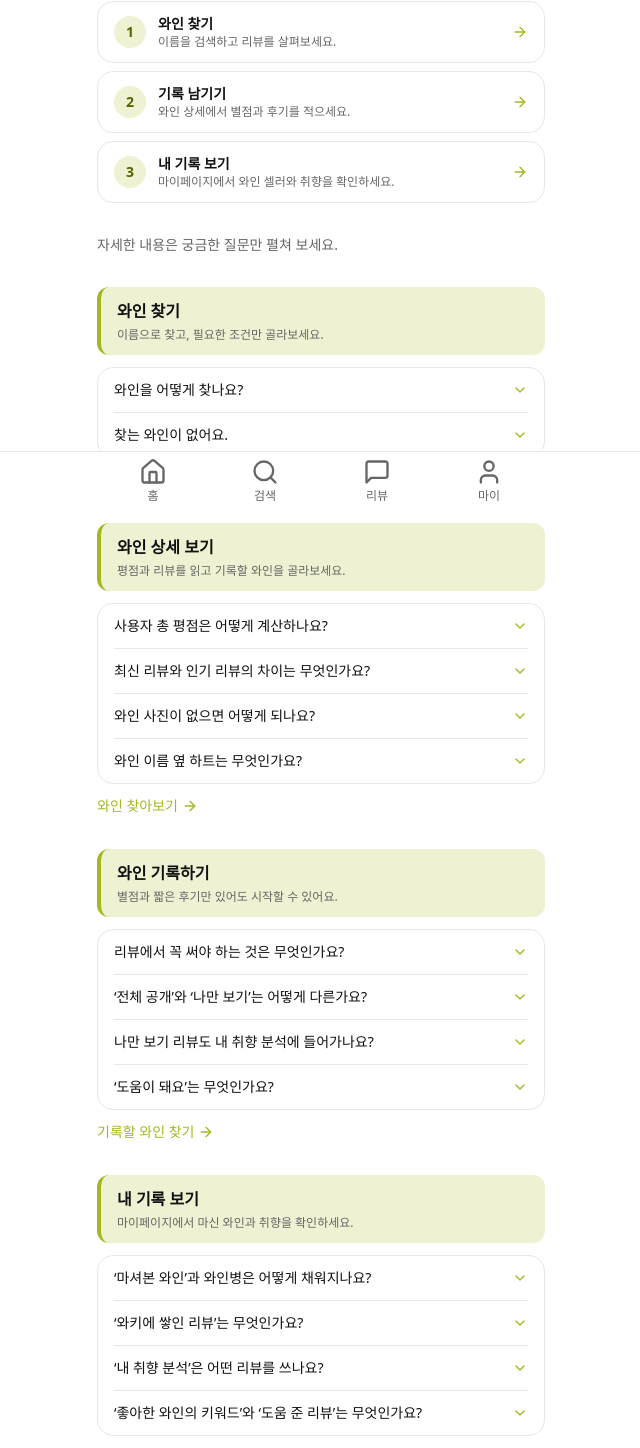
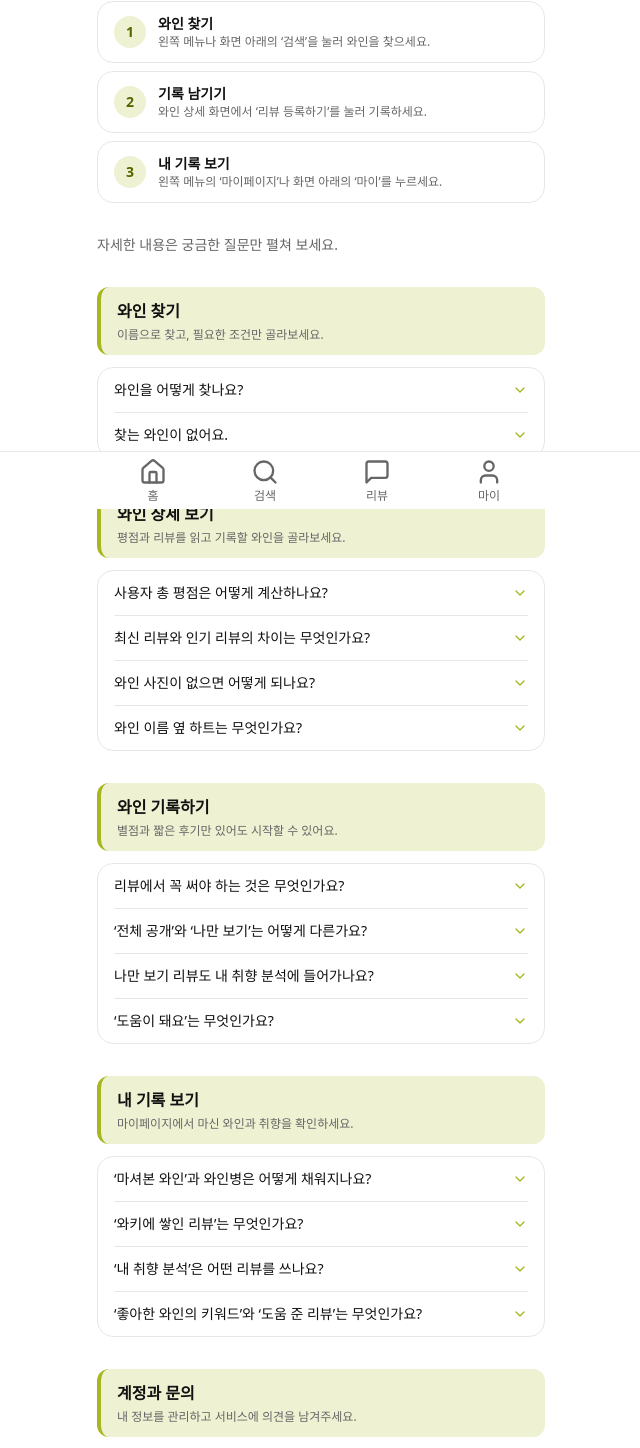
Before and after one commit to skan9708/wakiPedia_renew_2026, a React (Vite) app: page /guide in a window 1280 px wide. Shown: the part 291-1739 px from the top of the page, without its empty margins (319-959 px from the left). Built offline with nearby package versions, Linux system fonts and the light colour scheme; no server answers; a web font is replaced by a local one.

Commit message:
Clarify guide navigation and wine registration flow

```diff
--- a/src/pages/Guide/GuideMobile.tsx
+++ b/src/pages/Guide/GuideMobile.tsx
@@ -1,11 +1,9 @@
-import { ArrowRight, ChevronDown } from 'lucide-react';
-import { Link } from 'react-router-dom';
+import { ChevronDown } from 'lucide-react';
 
 type GuideTopic = {
   id: string;
   title: string;
   summary: string;
-  link: { to: string; label: string };
   questions: { question: string; answer: string }[];
 };
 
@@ -14,17 +12,15 @@ const topics: GuideTopic[] = [
     id: 'search',
     title: '와인 찾기',
     summary: '이름으로 찾고, 필요한 조건만 골라보세요.',
-    link: { to: '/search', label: '와인 검색하기' },
     questions: [
       { question: '와인을 어떻게 찾나요?', answer: '홈이나 검색 화면에서 한글·영문 이름을 입력하세요. 검색 필터에서 와인 종류, 나라, 품종을 고를 수 있어요.' },
-      { question: '찾는 와인이 없어요.', answer: '검색 결과에 와인이 없다면 ‘새로운 와인 등록하기’를 눌러 등록할 수 있어요. 등록하려면 로그인이 필요합니다.' },
+      { question: '찾는 와인이 없어요.', answer: '추천 목록에 와인이 보이지 않아도 검색어를 입력한 뒤 엔터를 누르거나 ‘검색’ 버튼을 눌러 보세요. 검색 결과에도 와인이 없다면 ‘새로운 와인 등록하기’ 버튼이 나타납니다. 등록하려면 로그인이 필요해요.' },
     ],
   },
   {
     id: 'wine',
     title: '와인 상세 보기',
     summary: '평점과 리뷰를 읽고 기록할 와인을 골라보세요.',
-    link: { to: '/search', label: '와인 찾아보기' },
     questions: [
       { question: '사용자 총 평점은 어떻게 계산하나요?', answer: '공개 리뷰에 매긴 별점의 평균이에요. 공개 리뷰가 아직 없다면 이전 서비스에서 가져온 평균 평점이 표시될 수 있어요.' },
       { question: '최신 리뷰와 인기 리뷰의 차이는 무엇인가요?', answer: '최신 리뷰는 최근 작성순, 인기 리뷰는 ‘도움이 돼요’를 많이 받은 순서예요. 받은 수가 같으면 최근 리뷰가 먼저 나옵니다.' },
@@ -36,10 +32,9 @@ const topics: GuideTopic[] = [
     id: 'review',
     title: '와인 기록하기',
     summary: '별점과 짧은 후기만 있어도 시작할 수 있어요.',
-    link: { to: '/search', label: '기록할 와인 찾기' },
     questions: [
       { question: '리뷰에서 꼭 써야 하는 것은 무엇인가요?', answer: '별점과 후기 글만 필수예요. 사진, 맛의 세기, 느낌 태그는 원하는 것만 기록하세요.' },
-      { question: '‘전체 공개’와 ‘나만 보기’는 어떻게 다른가요?', answer: '전체 공개 리뷰는 다른 사람도 볼 수 있고 와인 평점에 반영돼요. 나만 보기 리뷰는 내 기록에서만 볼 수 있으며 사진을 첨부할 수 없어요.' },
+      { question: '‘전체 공개’와 ‘나만 보기’는 어떻게 다른가요?', answer: '전체 공개 리뷰는 다른 사람도 볼 수 있고 와인 평점에 반영돼요. 나만 보기 리뷰는 내 기록에서만 볼 수 있어요. 현재 나만 보기 리뷰에는 사진을 첨부할 수 없습니다.' },
       { question: '나만 보기 리뷰도 내 취향 분석에 들어가나요?', answer: '네. 공개 여부와 관계없이 내가 4점 이상 준 와인은 취향 분석 대상이 될 수 있어요. 와인의 특징 정보가 없는 항목은 수치 계산에서 제외됩니다.' },
       { question: '‘도움이 돼요’는 무엇인가요?', answer: '다른 사람의 공개 리뷰가 도움이 됐다면 누를 수 있어요. 내 리뷰에는 직접 누를 수 없습니다.' },
     ],
@@ -48,7 +43,6 @@ const topics: GuideTopic[] = [
     id: 'me',
     title: '내 기록 보기',
     summary: '마이페이지에서 마신 와인과 취향을 확인하세요.',
-    link: { to: '/me', label: '마이페이지 보기' },
     questions: [
       { question: '‘마셔본 와인’과 와인병은 어떻게 채워지나요?', answer: '공개·나만 보기 리뷰를 모두 포함해 서로 다른 와인을 세요. 같은 와인을 여러 번 기록해도 한 병으로 계산하고, 기록한 와인이 늘수록 다음 레벨로 올라갑니다.' },
       { question: '‘와키에 쌓인 리뷰’는 무엇인가요?', answer: '와키피디아에 쌓인 전체 공개 리뷰 수예요. 내가 쓴 나만 보기 리뷰는 이 숫자에 들어가지 않아요.' },
@@ -60,7 +54,6 @@ const topics: GuideTopic[] = [
     id: 'help',
     title: '계정과 문의',
     summary: '내 정보를 관리하고 서비스에 의견을 남겨주세요.',
-    link: { to: '/feedback', label: '피드백 남기기' },
     questions: [
       { question: '프로필은 어디서 바꾸나요?', answer: '로그인한 뒤 마이페이지의 ‘프로필 수정’에서 닉네임과 프로필 사진 등을 관리할 수 있어요.' },
       { question: '오류나 개선 의견은 어디에 남기나요?', answer: '왼쪽 메뉴의 ‘피드백 남기기’에서 알려주세요. 어떤 화면에서 무슨 일이 있었는지 적어주시면 확인에 도움이 됩니다.' },
@@ -69,9 +62,9 @@ const topics: GuideTopic[] = [
 ];
 
 const quickSteps = [
-  { to: '/search', title: '와인 찾기', description: '이름을 검색하고 리뷰를 살펴보세요.' },
-  { to: '/search', title: '기록 남기기', description: '와인 상세에서 별점과 후기를 적으세요.' },
-  { to: '/me', title: '내 기록 보기', description: '마이페이지에서 와인 셀러와 취향을 확인하세요.' },
+  { title: '와인 찾기', description: '왼쪽 메뉴나 화면 아래의 ‘검색’을 눌러 와인을 찾으세요.' },
+  { title: '기록 남기기', description: '와인 상세 화면에서 ‘리뷰 등록하기’를 눌러 기록하세요.' },
+  { title: '내 기록 보기', description: '왼쪽 메뉴의 ‘마이페이지’나 화면 아래의 ‘마이’를 누르세요.' },
 ];
 
 export function GuideMobile() {
@@ -88,14 +81,13 @@ export function GuideMobile() {
         <ol className="mt-3 space-y-2">
           {quickSteps.map((step, index) => (
             <li key={step.title}>
-              <Link to={step.to} className="flex items-center gap-3 rounded-2xl border border-border bg-white px-4 py-3">
+              <div className="flex items-center gap-3 rounded-2xl border border-border bg-white px-4 py-3">
                 <span className="flex h-8 w-8 shrink-0 items-center justify-center rounded-full bg-[#eef1d2] text-sm font-semibold text-[#596400]">{index + 1}</span>
                 <span className="min-w-0 flex-1">
                   <span className="block text-sm font-semibold">{step.title}</span>
                   <span className="block text-xs text-muted">{step.description}</span>
                 </span>
-                <ArrowRight className="h-4 w-4 shrink-0 text-accent" aria-hidden="true" />
-              </Link>
+              </div>
             </li>
           ))}
         </ol>
@@ -120,9 +112,6 @@ export function GuideMobile() {
               </details>
             ))}
           </div>
-          <Link to={topic.link.to} className="mt-3 inline-flex items-center gap-1 text-sm font-medium text-accent">
-            {topic.link.label}<ArrowRight className="h-4 w-4" aria-hidden="true" />
-          </Link>
         </section>
       ))}
     </div>
```
